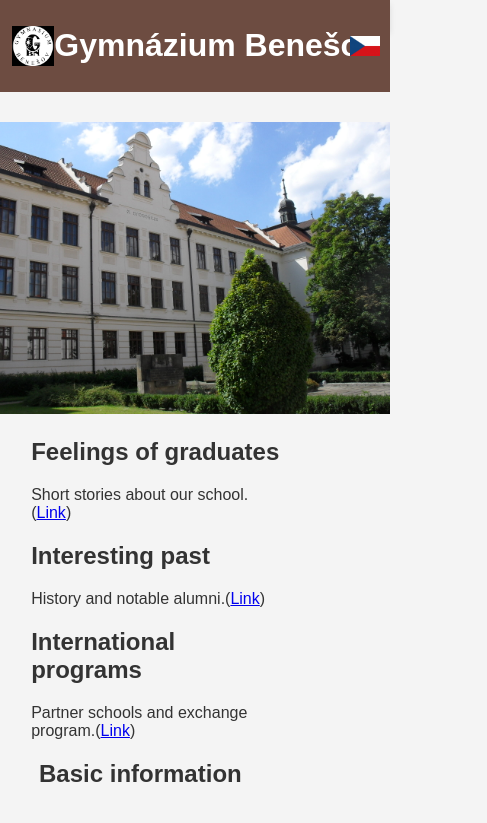
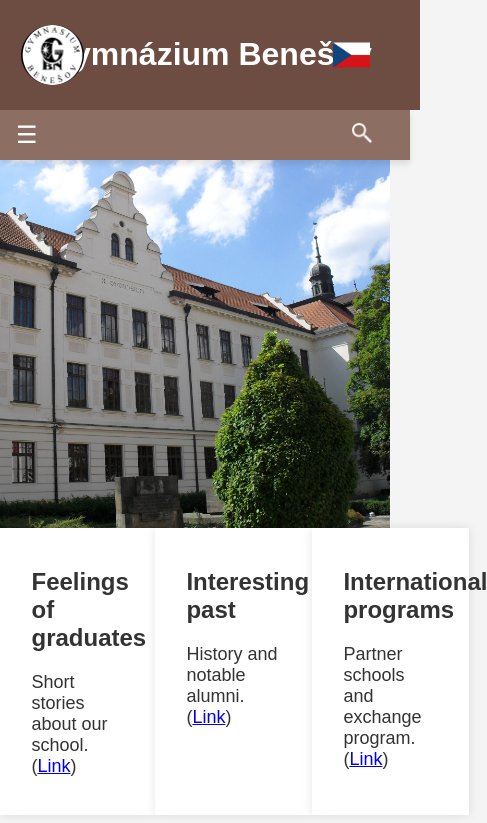
Before and after one commit to VojtaPotok/nanecisto, a plain HTML site: page index.html in a window 390 px wide. Shown: the top 823 px of the page, 487 px wide, since content can reach past the window. Drawn offline with Linux system fonts and the light colour scheme.

Commit message:
Update index.html

```diff
--- a/index.html
+++ b/index.html
@@ -4,53 +4,54 @@
     <link rel="icon" type="image/png" href="favicon.png">
     <meta charset="UTF-8" name="viewport" content="width=device-width, initial-scale=1.0"/>
     <title>Gymnasium Benešov</title>
-
-  <style>
+    <style>
         body {
             font-family: Arial, sans-serif;
             background-color: #f4f4f4;
             margin: 0;
+            padding-top: 60px;
+            color: #333;
             padding: 0;
-            color: #333;
-            overflow-x: hidden; /* Odstranění mezery vpravo */
+            overflow-x: hidden;
         }
 
         header {
             background: #6d4c41;
             color: white;
             text-align: center;
+            padding: 10px;
             display: flex;
             align-items: center;
             justify-content: center;
-            position: fixed;
+            position: relative;
             width: 100%;
             top: 0;
             left: 0;
+            white-space: nowrap;
             z-index: 1000;
-            padding: 1.5% 0;
+            padding: 15px;
             transition: transform 0.3s ease-in-out, opacity 0.3s ease-in-out;
         }
-
         .logo {
             position: absolute;
             left: 5%;
-            display: flex;
-            align-items: center;
-            justify-content: center;
+            width: auto;
+            height: 60px;
+            border-radius: 50%;
+            object-fit: cover;
+            background: none;
         }
-
         .logo img {
-            height: min(8vh, 12vw); /* Dynamické škálování */
-            max-height: 80px;
-            width: auto;
+            height: 60px;
+            max-height: 100px;
         }
-
         .navbar {
             position: sticky;
             top: 0;
             left: 0;
             width: 100%;
             background: #8d6e63;
+            padding: 10px ;
             text-align: center;
             display: flex;
             align-items: center;
@@ -58,7 +59,10 @@
             z-index: 999;
             box-shadow: 0 4px 6px rgba(0, 0, 0, 0.1);
         }
-
+        .hidden {
+            transform: translateY(-100%);
+            opacity: 0;
+        }
         .nav-links {
             list-style: none;
             padding: 0;
@@ -81,10 +85,10 @@
             transition: all 0.3s;
             border-radius: 5px;
         }
-
         .nav-links a.active {
             background: #5d4037;
-            color: white;
+            color:white;
+            font-weight: bold;
         }
 
         .nav-links a:hover {
@@ -92,6 +96,62 @@
             transform: scale(1.1);
         }
 
+        nav {
+            display: flex;
+            justify-content: center;
+            background: #8d6e63;
+            padding: 10px;
+            margin-bottom: 40px;
+        }
+        nav a {
+            color: white;
+            text-decoration: none;
+            padding: 10px 20px;
+        }
+        .search-container {
+            display: flex;
+            align-items: center;
+            margin-left: auto;
+        }
+        .search-container input {
+            padding: 8px;
+            width: 200px;
+            border: 1px solid #ccc;
+            border-radius: 5px;
+            font-size: 16px;
+        }
+        .search-button {
+            background: none;
+            border: none;
+            cursor: pointer;
+            margin-left: 5px;
+        }
+        .search-button img {
+
+            margin-right: 20px;
+            width: 24px;
+            height: 24px;
+            object-fit: cover;
+            background: none;
+        }
+        .sections {
+            display: flex;
+            justify-content: space-between;
+            margin: 20px 0;
+        }
+        .section {
+            background: white;
+            padding: 20px;
+            width: 30%;
+            box-shadow: 0px 0px 10px rgba(0, 0, 0, 0.1);
+        }
+        footer {
+            text-align: center;
+            background: #6d4c41;
+            color: white;
+            padding: 10px;
+            margin-top: 20px;
+        }
         .banner {
             height: 300px;
             display: flex;
@@ -100,20 +160,41 @@
             background-size: cover;
             background-position: center;
             color: #5d4037;
-            margin-top: 80px; /* Posunutí obrázku dolů */
+            font-size: 24px;
         }
-
         .banner img {
             width: 100%;
             height: 400px;
             object-fit: cover;
         }
-
-        p, h2, main h1 {
+        p {
+            margin-left: 10%;
+            margin-right: 10%;
+            font-size: large;
+        }
+        h2 {
             margin-left: 10%;
             margin-right: 10%;
         }
-
+        main h1 {
+            margin-top: 70px;
+            margin-left: 10%;
+            margin-right: 10%;
+        }
+        #search {
+            display: none;
+            padding: 8px;
+            width: 200px;
+            border: 1px solid #ccc;
+            border-radius: 5px;
+            font-size: 16px;
+            outline: none;
+        }.search-container.active #search {
+            display: inline-block;
+        }
+        .content {
+            padding-top: 20px;
+        }
         .flag {
             height: 25px;
             width: auto;
@@ -121,8 +202,9 @@
             right: 50px;
             top: 50%;
             transform: translateY(-50%);
+            height: 25px;
+            margin-left: auto;
         }
-
         .menu-toggle {
             display: none;
             background: none;
@@ -131,7 +213,6 @@
             font-size: 24px;
             color: white;
         }
-
         @media screen and (max-width: 1024px) {
             .nav-links {
                 display: none;
@@ -144,59 +225,16 @@
                 padding: 10px 0;
                 box-shadow: 0 4px 6px rgba(0, 0, 0, 0.1);
             }
-
             .nav-links.active {
                 display: flex;
             }
-
             .menu-toggle {
                 display: block;
             }
-
-            .logo {
-                left: auto;
-                position: relative;
-                display: flex;
-                justify-content: center;
-                height: 50px;
-            }
-
-            .logo img {
-                height: 50px;
-                max-height: 80px;
-            }
-
-            .banner img {
-                height: auto;
-                max-height: 300px;
-            }
         }
-
-        @media screen and (max-width: 768px) {
-            .logo img {
-                height: 40px;
-            }
-
-            .flag {
-                right: 10px;
-                height: 20px;
-            }
-
-            .sections {
-                flex-direction: column;
-                align-items: center;
-            }
-
-            .section {
-                width: 80%;
-                margin-bottom: 20px;
-            }
-        }
-
         .footer2 p, hr {
             font-size: 75%;
         }
-
         .footer3 {
             margin-left: 25%;
             margin-right: 25%;
@@ -233,7 +271,12 @@
             <li><a href="Contacts.html">Contacts</a></li>
         </ul>
 
-
+        <div class="search-container">
+        <input type="text" id="search" placeholder="Hledat..." onkeyup="searchFunction()">
+        <button class="search-button">
+            <img src="searchicon.png" alt="Hledat">
+         </button>
+        </div>
     </nav>
 
         <hr>
```
